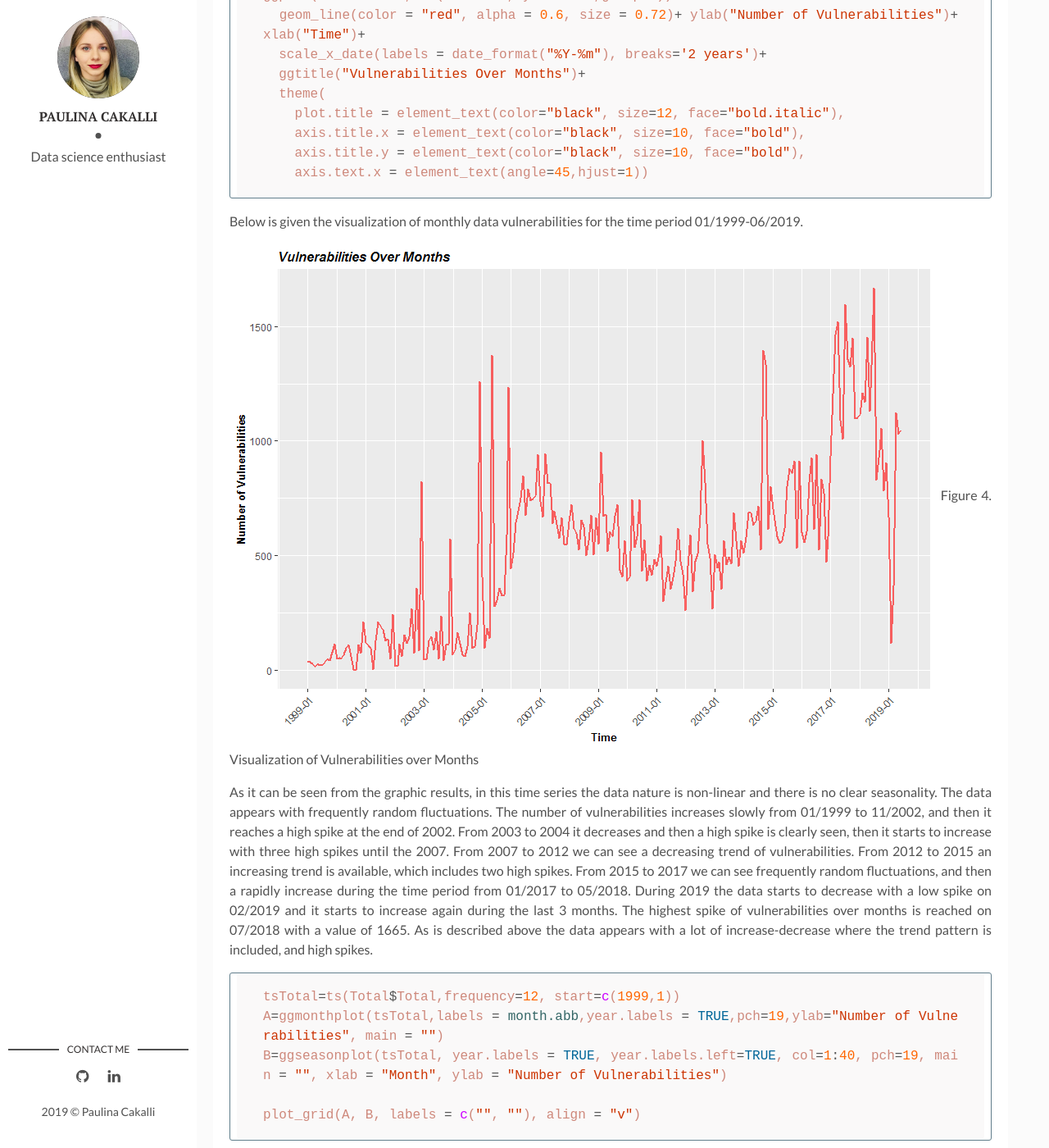
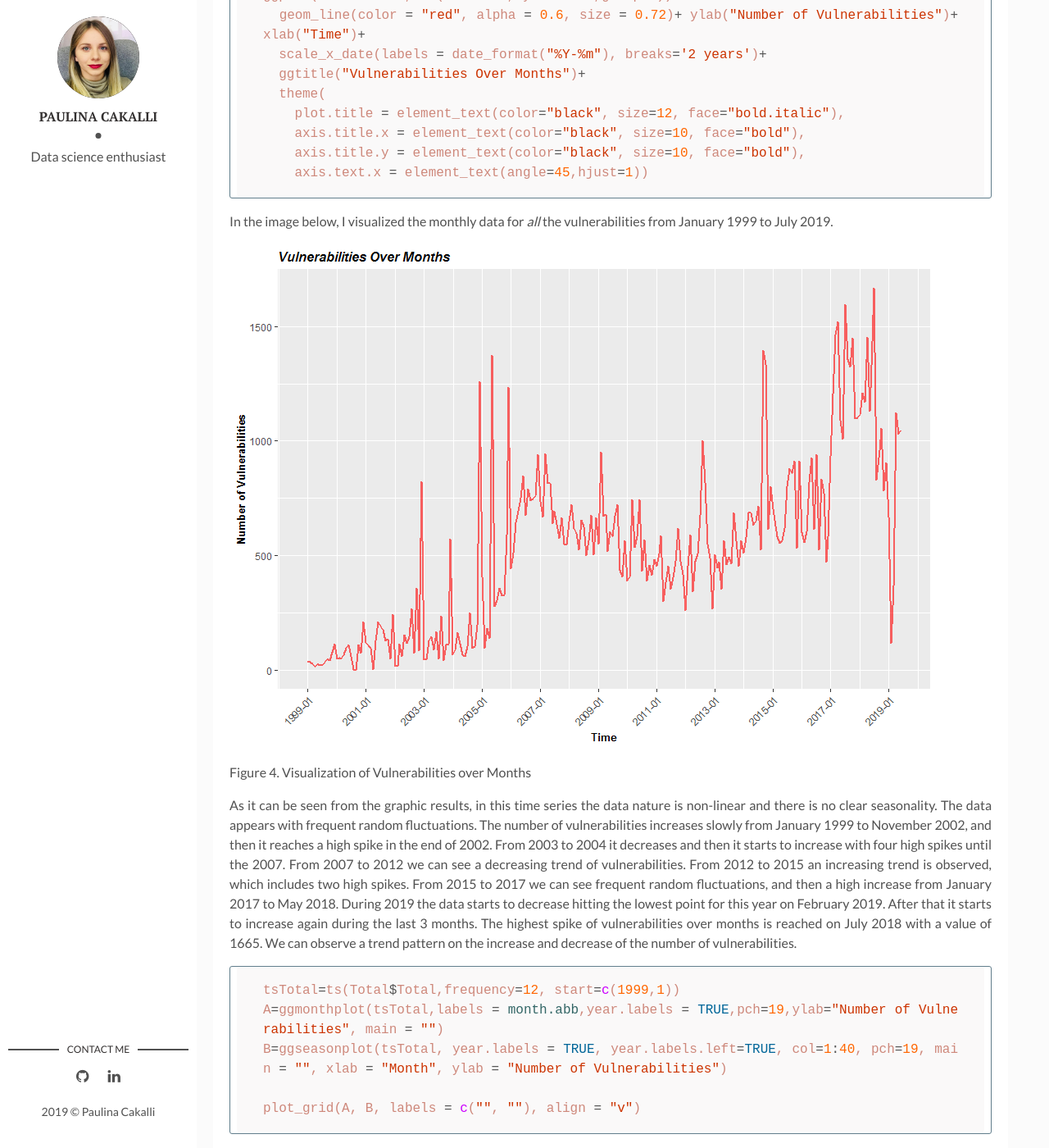
Before and after one commit to PaulinaCakalli/paulinacakalli.github.io, a Jekyll site: the page built from _posts/2019-07-31-Modeling-and-Forecasting-Vulnerabilities-on-Cyber-Security.markdown, in a window 1280 px wide and 1400 px high, scrolled down 5742 px. Shown: the whole window at 82% size. Built offline with Jekyll 4.4.1, drawn with Linux system fonts in a browser that asks for light colours; some of the changed text lies outside the part shown.

Commit message:
Update 2019-07-31-Modeling-and-Forecasting-Vulnerabilities-on-Cyber-Security.markdown

````diff
--- a/_posts/2019-07-31-Modeling-and-Forecasting-Vulnerabilities-on-Cyber-Security.markdown
+++ b/_posts/2019-07-31-Modeling-and-Forecasting-Vulnerabilities-on-Cyber-Security.markdown
@@ -186,12 +186,14 @@ ggplot(data =Total,aes(x =Month, y = Total,group=1))+
     axis.text.x = element_text(angle=45,hjust=1))
 ```
 
-Below is given the visualization of monthly data vulnerabilities for the time period 01/1999-06/2019.
+In the image below, I visualized the monthly data for *all* the vulnerabilities from January 1999 to July 2019.
 
 ![](../public/Real-Data.png)
+
 Figure 4. Visualization of Vulnerabilities over Months
 
-As it can be seen from the graphic results, in this time series the data nature is non-linear and there is no clear seasonality. The data appears with frequently random fluctuations. The number of vulnerabilities increases slowly from 01/1999 to 11/2002, and then it reaches a high spike at the end of 2002. From 2003 to 2004 it decreases and then a high spike is clearly seen, then it starts to increase with three high spikes until the 2007. From 2007 to 2012 we can see a decreasing trend of vulnerabilities. From 2012 to 2015 an increasing trend is available, which includes two high spikes. From 2015 to 2017 we can see frequently random fluctuations, and then a rapidly increase during the time period from 01/2017 to 05/2018. During 2019 the data starts to decrease with a low spike on 02/2019 and it starts to increase again during the last 3 months. The highest spike of vulnerabilities over months is reached on 07/2018 with a value of 1665. As is described above the data appears with a lot of increase-decrease where the trend pattern is included, and high spikes.
+As it can be seen from the graphic results, in this time series the data nature is non-linear and there is no clear seasonality. The data appears with frequent random fluctuations. The number of vulnerabilities increases slowly from January 1999 to November 2002, and then it reaches a high spike in the end of 2002. From 2003 to 2004 it decreases and then it starts to increase with four high spikes until the 2007. From 2007 to 2012 we can see a decreasing trend of vulnerabilities. From 2012 to 2015 an increasing trend is observed, which includes two high spikes. From 2015 to 2017 we can see frequent random fluctuations, and then a high increase from January 2017 to May 2018. During 2019 the data starts to decrease hitting the lowest point for this year on February 2019. After that it starts to increase again during the last 3 months. The highest spike of vulnerabilities over months is reached on July 2018 with a value of 1665.
+We can observe a trend pattern on the increase and decrease of the number of vulnerabilities.
 
 ```R
 tsTotal=ts(Total$Total,frequency=12, start=c(1999,1))
@@ -201,19 +203,19 @@ B=ggseasonplot(tsTotal, year.labels = TRUE, year.labels.left=TRUE, col=1:40, pch
 plot_grid(A, B, labels = c("", ""), align = "v")
 ```
 
-Below is presented the graphic results from ggseasonplot and ggmonthplot commands.
+Below is the representation of the graphic results from ggseasonplot and ggmonthplot commands.
 
 ![](../public/ggmonthplot-ggseasonplot.png)
 
 Figure 5. Visualization of the results from ggmonthplot and ggseasonplot
 
-Ggmonthplot gives an average for every month, which is calculated from all the data. As it can be seen from the graphic results there is no seasonality and the highest number of vulnerabilities is reached in December, from the other side the lowest number of vulnerabilities is reached in November.
+Ggmonthplot gives an average for every month, which is calculated from all the data. As it can be seen from the graphic results there is no seasonality and the highest number of vulnerabilities is reached in December, on the other side the lowest number of vulnerabilities is reached in November.
 
-Ggseasonplot is given to show if there is the presence of seasonality, but as it can be seen there is no seasonality and the number of vulnerabilities is very different from a year to the next.
+Ggseasonplot is used to show if there is the presence of seasonality. As it can be seen from the graphic representation, there is no seasonality and the number of vulnerabilities is very different from month to month.
 
 ## Modeling
 
-I have studied the time series methods like ARIMA (Auto Regressive Integrated Moving Average), ETS (Error, Trend, Seasonality) and ANN (Artificial Neural Networks).
+For this research, I studied the following time series methods: ARIMA (Auto Regressive Integrated Moving Average), ETS (Error, Trend, Seasonality) and ANN (Artificial Neural Networks).
 
 ```R
 # ARIMA
@@ -231,7 +233,7 @@ fitEts=ets(Total$Total)
 fitEts1=fitted.values(fitEts)
 ```
 
-Below are the methods accuracy.
+The methods accuracy can be found below:
 
 ```R
 accuracy(fitArima)
@@ -277,7 +279,7 @@ Furthermore, as it can be seen from the graphic results the ANN fitted values ar
 
 ## Forecasting
 
-Below are given the forecasted values by the ANN model, which resulted the best fit of the data.
+Below are the forecasted values by the ANN model.
 
 ```R
 f=forecast(fitANN,PI=TRUE,h=12)
````
Also changed, not shown: other parts of _posts/2019-07-31-Modeling-and-Forecasting-Vulnerabilities-on-Cyber-Security.markdown (+1 -1 lines).
